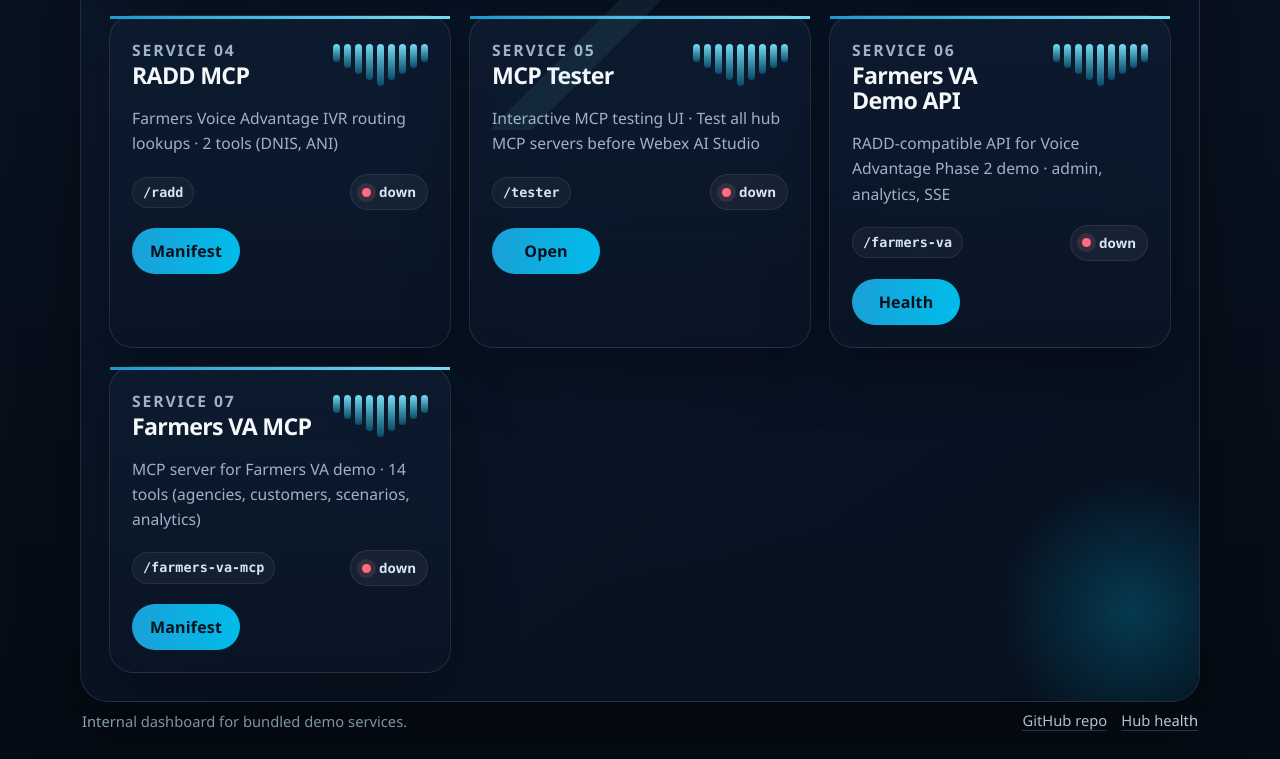
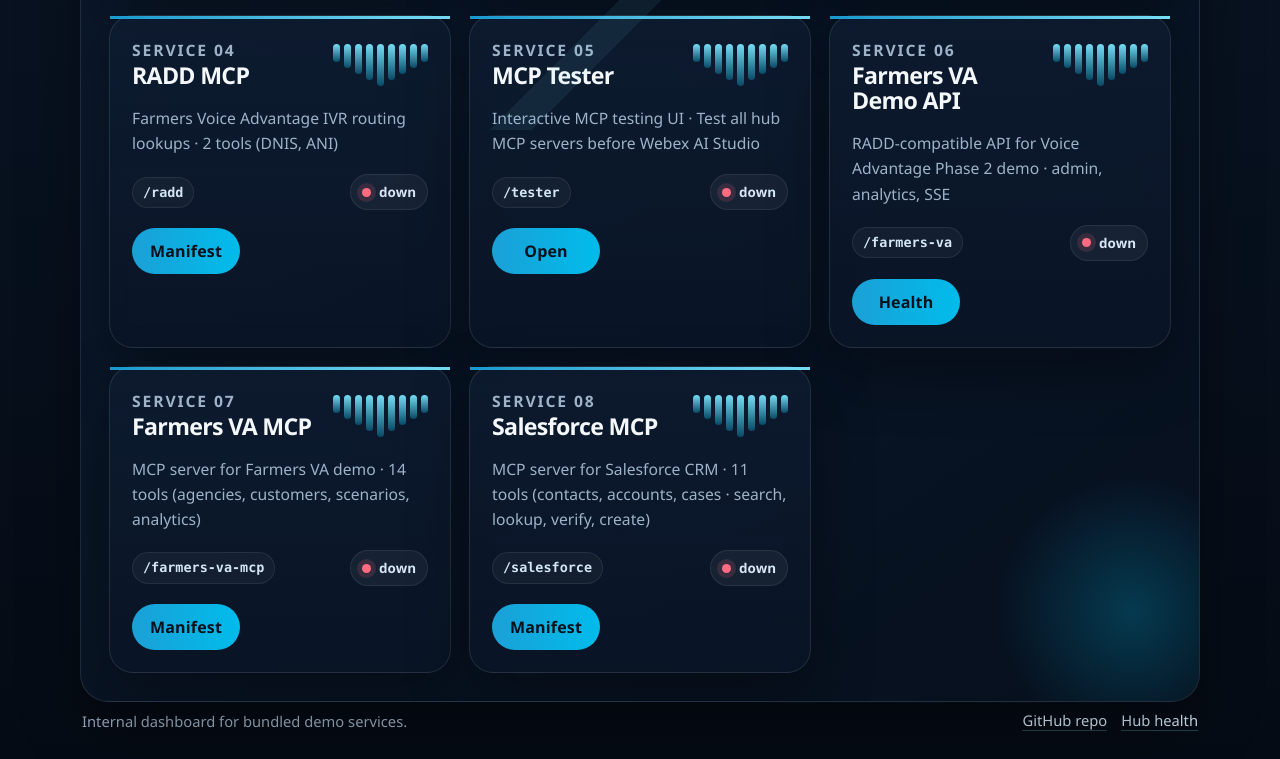
Before and after one commit to villarrealed/node-services-hub, a website: page public/index.html in a window 1280 px wide. Shown: the part 670-1429 px from the top of the page. Drawn offline with Linux system fonts and the light colour scheme; no server answers.

Commit message:
docs(landing): add salesforce-mcp card to hub landing page

```diff
--- a/public/index.html
+++ b/public/index.html
@@ -542,6 +542,29 @@
             <a class="action" href="/farmers-va-mcp/">Manifest</a>
           </div>
         </article>
+
+        <article class="card" data-prefix="/salesforce">
+          <div class="card-head">
+            <div>
+              <p class="card-kicker">Service 08</p>
+              <h2>Salesforce MCP</h2>
+            </div>
+            <div class="bridge" aria-hidden="true">
+              <span></span><span></span><span></span><span></span><span></span><span></span><span></span><span></span><span></span>
+            </div>
+          </div>
+          <p>MCP server for Salesforce CRM · 11 tools (contacts, accounts, cases · search, lookup, verify, create)</p>
+          <div class="status-row">
+            <span class="path">/salesforce</span>
+            <span class="status" data-status>
+              <span class="status-dot"></span>
+              <span class="status-text">checking</span>
+            </span>
+          </div>
+          <div class="card-foot">
+            <a class="action" href="/salesforce/">Manifest</a>
+          </div>
+        </article>
       </section>
     </section>
 
```
